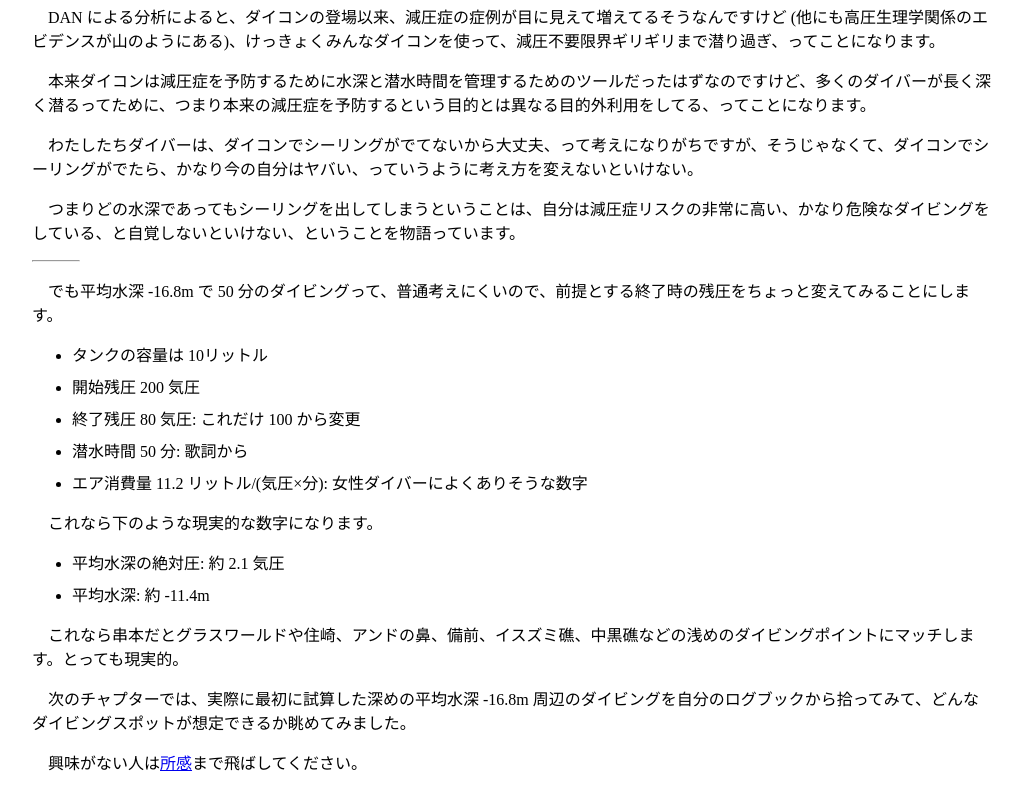
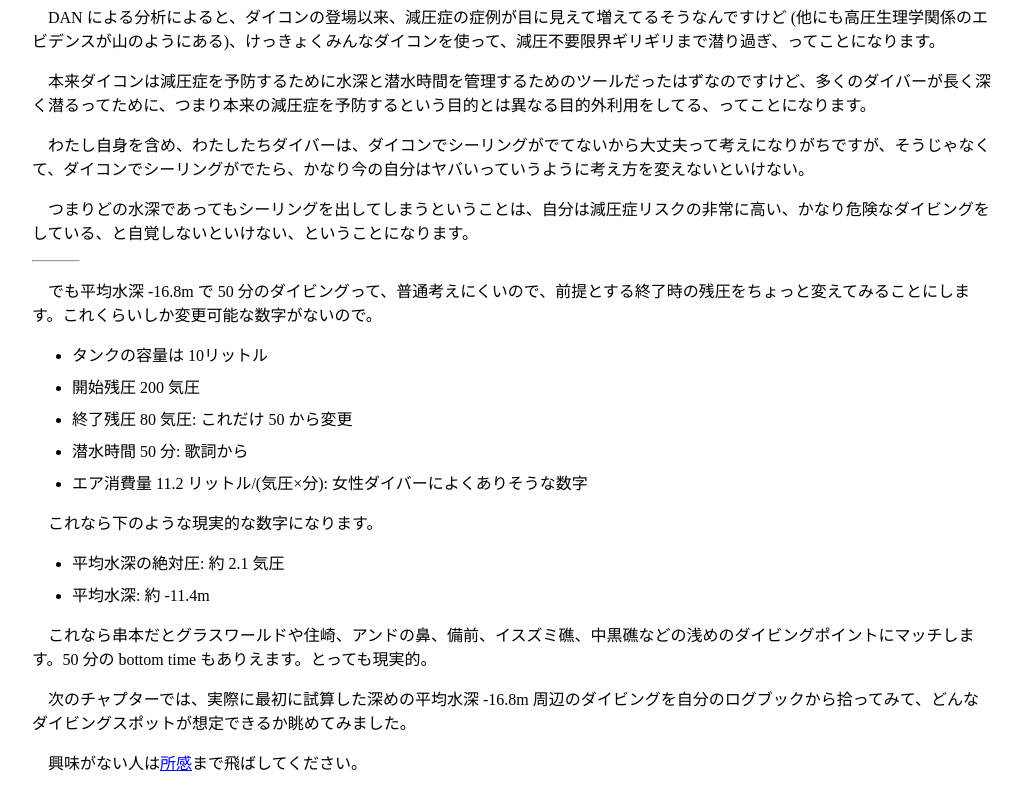
Before and after one commit to mitsugu/AtThebar, a plain HTML site: page index.html in a window 1280 px wide. Shown: the part 1180-1971 px from the top of the page, without its empty margins (128-1151 px from the left). Drawn offline with Linux system fonts and the light colour scheme.

Commit message:
漏れ修正

```diff
--- a/index.html
+++ b/index.html
@@ -121,14 +121,14 @@
 	<p>特に女性は男性と比較して血管が少ない脂肪組織の比率が多くなります。つまり減圧理論で言う「遅い組織」の比率が男性より多くなります。男性より女性の方が減圧症に注意と言われる所以なんですけど、やはり減圧不要限界ギリギリを女性が (男性もだけど) 攻めるのはお勧めできないということになります。</p>
 	<p>DAN による分析によると、ダイコンの登場以来、減圧症の症例が目に見えて増えてるそうなんですけど (他にも高圧生理学関係のエビデンスが山のようにある)、けっきょくみんなダイコンを使って、減圧不要限界ギリギリまで潜り過ぎ、ってことになります。</p>
 	<p>本来ダイコンは減圧症を予防するために水深と潜水時間を管理するためのツールだったはずなのですけど、多くのダイバーが長く深く潜るってために、つまり本来の減圧症を予防するという目的とは異なる目的外利用をしてる、ってことになります。</p>
-	<p>わたしたちダイバーは、ダイコンでシーリングがでてないから大丈夫、って考えになりがちですが、そうじゃなくて、ダイコンでシーリングがでたら、かなり今の自分はヤバい、っていうように考え方を変えないといけない。</p>
-	<p>つまりどの水深であってもシーリングを出してしまうということは、自分は減圧症リスクの非常に高い、かなり危険なダイビングをしている、と自覚しないといけない、ということを物語っています。</p>
+	<p>わたし自身を含め、わたしたちダイバーは、ダイコンでシーリングがでてないから大丈夫って考えになりがちですが、そうじゃなくて、ダイコンでシーリングがでたら、かなり今の自分はヤバいっていうように考え方を変えないといけない。</p>
+	<p>つまりどの水深であってもシーリングを出してしまうということは、自分は減圧症リスクの非常に高い、かなり危険なダイビングをしている、と自覚しないといけない、ということになります。</p>
 	<div style="width:3em;"><hr /></div>
-	<p>でも平均水深 -16.8m で 50 分のダイビングって、普通考えにくいので、前提とする終了時の残圧をちょっと変えてみることにします。</p>
+	<p>でも平均水深 -16.8m で 50 分のダイビングって、普通考えにくいので、前提とする終了時の残圧をちょっと変えてみることにします。これくらいしか変更可能な数字がないので。</p>
 	<ul>
 	<li>タンクの容量は 10リットル</li>
 	<li>開始残圧 200 気圧</li>
-	<li>終了残圧 80 気圧: これだけ 100 から変更</li>
+	<li>終了残圧 80 気圧: これだけ 50 から変更</li>
 	<li>潜水時間 50 分: 歌詞から</li>
 	<li>エア消費量 11.2 リットル/(気圧×分): 女性ダイバーによくありそうな数字</li>
 	</ul>
@@ -137,7 +137,7 @@
 	<li>平均水深の絶対圧: 約 2.1 気圧</li>
 	<li>平均水深: 約 -11.4m</li>
 	</ul>
-	<p>これなら串本だとグラスワールドや住崎、アンドの鼻、備前、イスズミ礁、中黒礁などの浅めのダイビングポイントにマッチします。とっても現実的。</p>
+	<p>これなら串本だとグラスワールドや住崎、アンドの鼻、備前、イスズミ礁、中黒礁などの浅めのダイビングポイントにマッチします。50 分の bottom time もありえます。とっても現実的。</p>
 	<p>次のチャプターでは、実際に最初に試算した深めの平均水深 -16.8m 周辺のダイビングを自分のログブックから拾ってみて、どんなダイビングスポットが想定できるか眺めてみました。</p>
 	<p>興味がない人は<a href="#impressions">所感</a>まで飛ばしてください。</p>
 
@@ -228,7 +228,7 @@
 	<li>串本備前<br />
 		max: -25.3m<br />
 		ave: -18.7m<br />
-		bottom time: min<br />
+		bottom time: 45min<br />
 		<p>以下、ちょと長めの思い出話になっちゃうので。もし読む場合は<a href="#trouble-content_02" id="show-trouble_02">ここ</a>をクリックしてください。</p>
 		<div id="trouble-content_02">
 			<p>1 本前の同じ日の備前から、ファンダイブだったはずだけど、なんか潜っているうちにネジリンボウ場所確定調査モードに。つまり 1 本前同様下に張り付いてた。そのため max のわりに ave が深め。</p>
```
